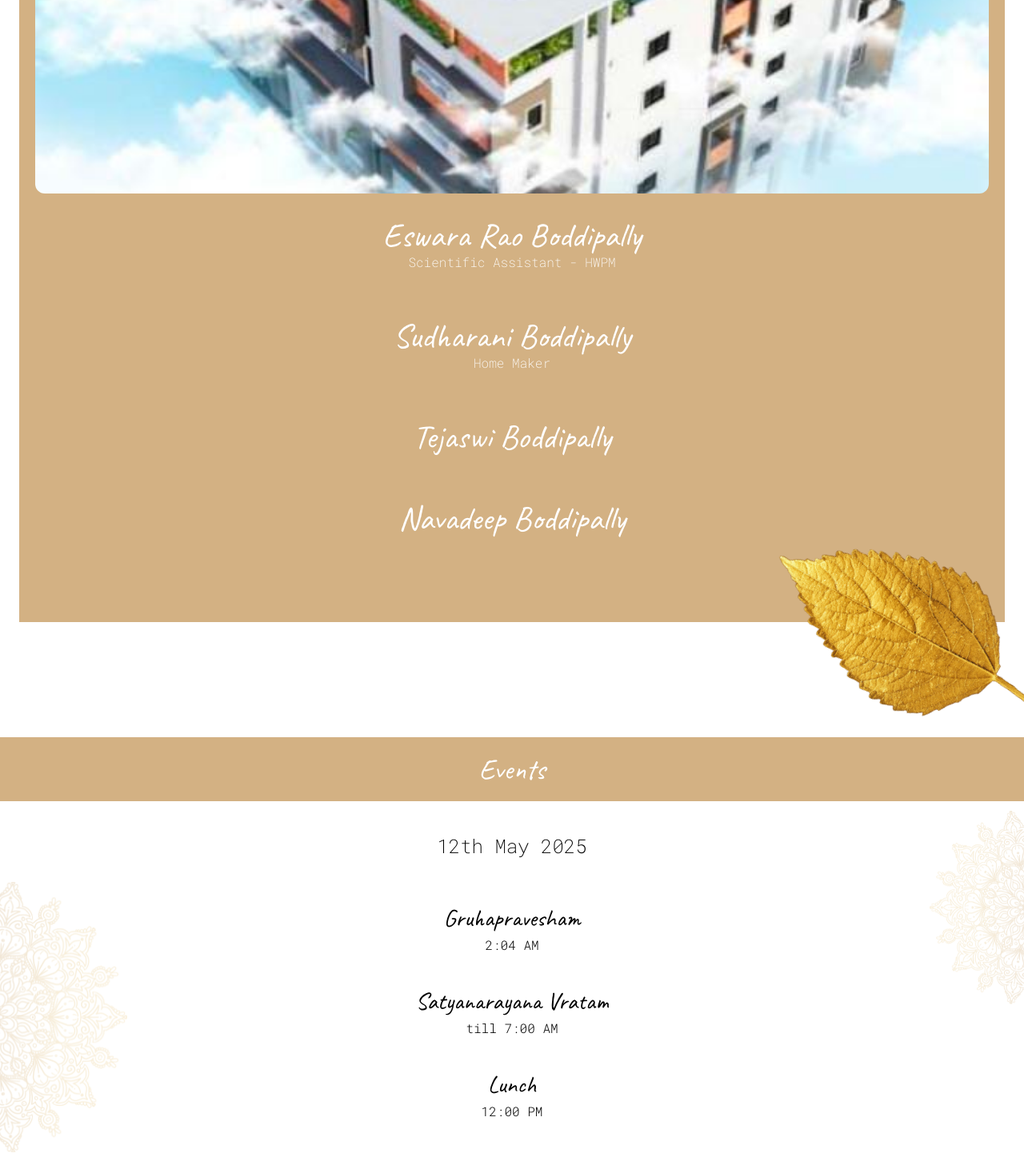
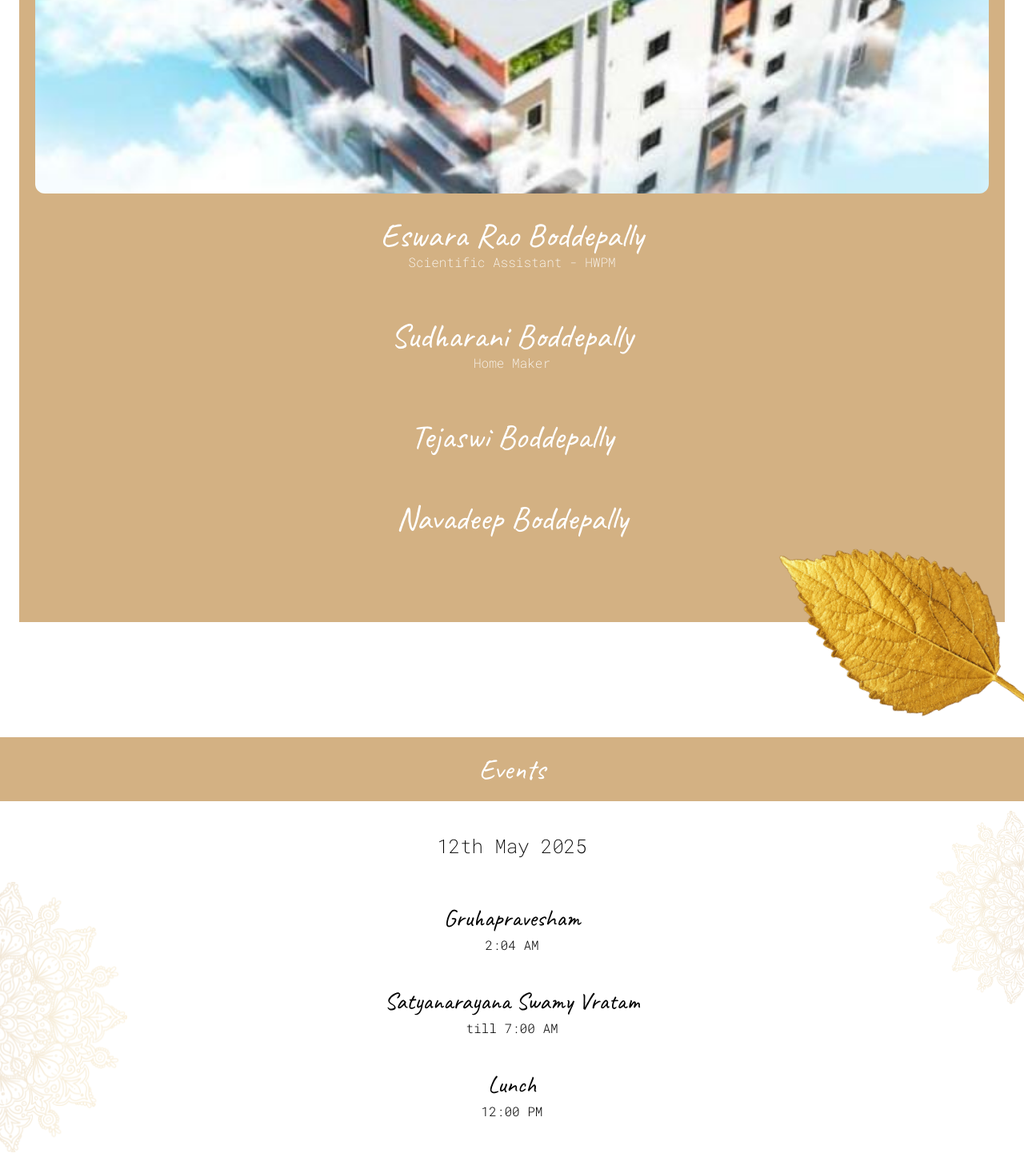
Before and after one commit to ManasMalla/invite-me, a Next.js app: page /house-warming in a window 1280 px wide. Shown: the part 2324-3791 px from the top of the page at 80% size. Built offline with nearby package versions, Linux system fonts and the light colour scheme.

Commit message:
Update page.js

```diff
--- a/src/app/house-warming/page.js
+++ b/src/app/house-warming/page.js
@@ -68,19 +68,19 @@ export default async function WarmingCeremony() {
           <Family
             responsibility=""
             role="Scientific Assistant - HWPM"
-            name="Eswara Rao Boddipally"
+            name="Eswara Rao Boddepally"
           />
           <Family
             responsibility=""
             role="Home Maker"
-            name="Sudharani Boddipally"
+            name="Sudharani Boddepally"
           />
           <Family
             responsibility=""
             role=""
-            name="Tejaswi Boddipally"
+            name="Tejaswi Boddepally"
           />
-          <Family responsibility="" role="" name="Navadeep Boddipally" />
+          <Family responsibility="" role="" name="Navadeep Boddepally" />
           <div className="h-20"></div>
         </div>
       </div>
@@ -105,7 +105,7 @@ export default async function WarmingCeremony() {
             12th May 2025
           </p>
           <EventCard name="Gruhapravesham" time="2:04 AM" />
-          <EventCard name="Satyanarayana Vratam" time={"till 7:00 AM"} />
+          <EventCard name="Satyanarayana Swamy Vratam" time={"till 7:00 AM"} />
           <EventCard name="Lunch" time={"12:00 PM"} />
         </div>
       </div>
```
